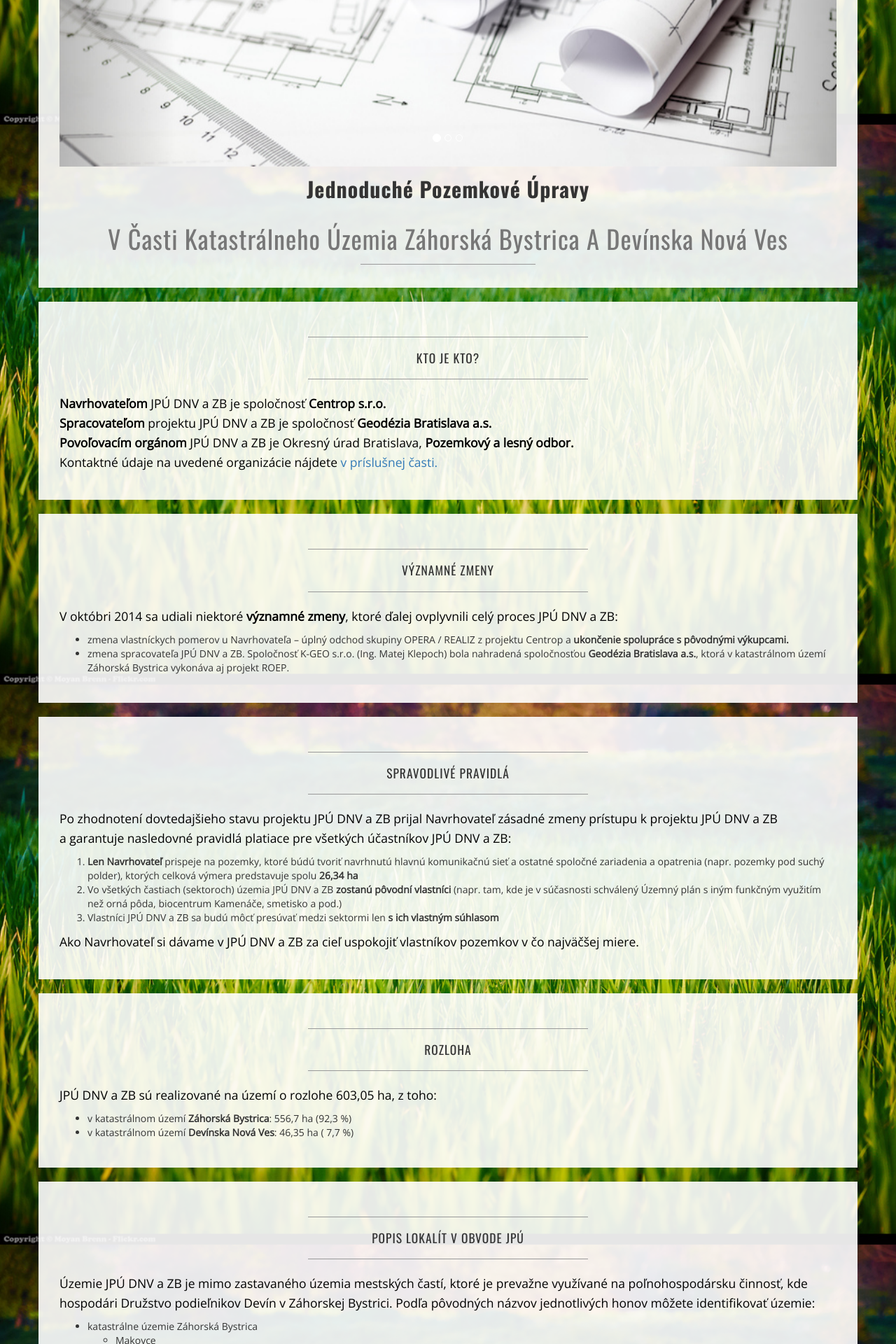
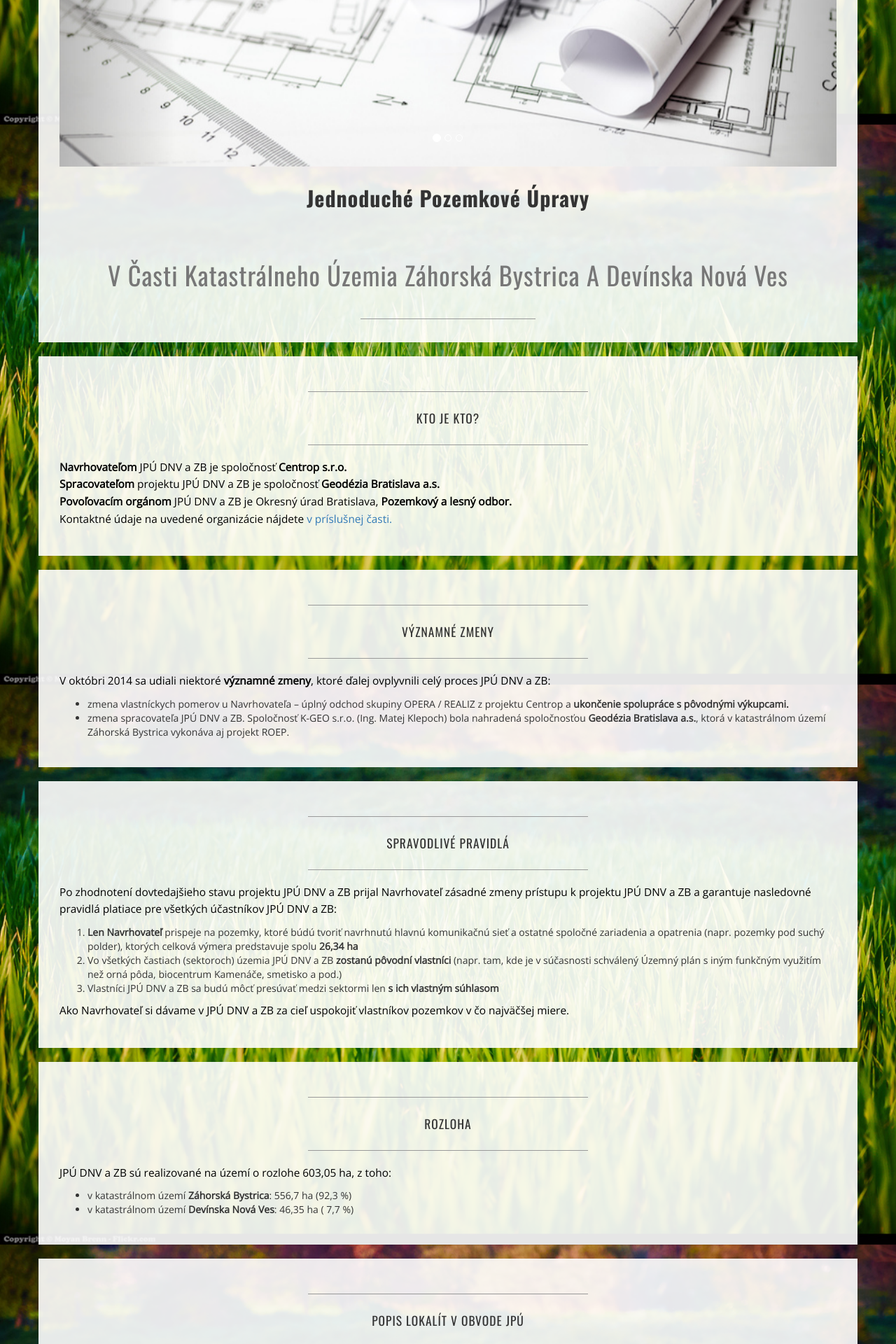
Before and after one commit to OHUSAR/pozemkove_upravy, a PHP site: page /index.php in a window 1280 px wide. Shown: the part 622-2542 px from the top of the page at 70% size. Run offline with PHP 8.4, Linux system fonts and the light colour scheme.

Commit message:
change font size and line spacing in headings

```diff
--- a/sources/css/business-casual.css
+++ b/sources/css/business-casual.css
@@ -23,10 +23,11 @@ h6 {
     font-family: "Oswald", "Helvetica Neue",Helvetica,Arial,sans-serif;
     font-weight: 700;
     letter-spacing: 1px;
+    line-height: 2;
 }
 
 p {
-    font-size: 1.25em;
+    font-size: 1.1em;
     line-height: 1.6;
     color: #000;
 }
```
